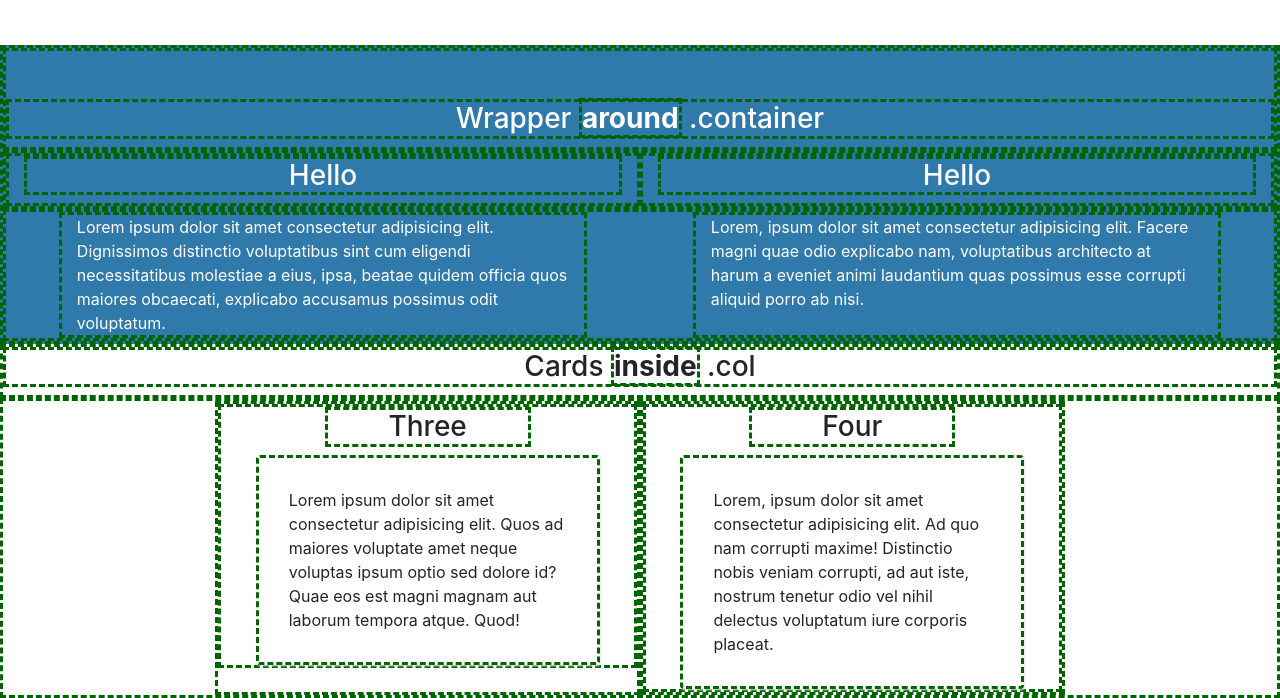
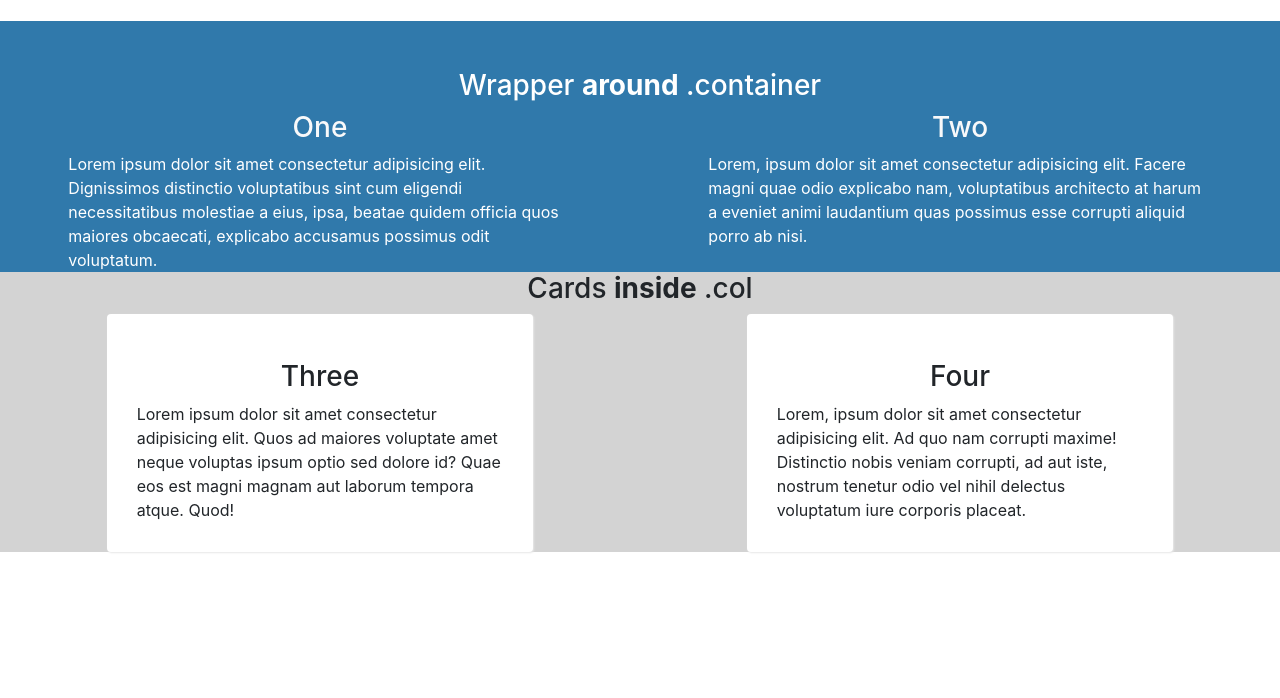
Before and after one commit to MCharron93/Two-Grid-Tricks, a plain HTML site: page index.html in a window 1280 px wide. Shown: the part 222-920 px from the top of the page. After the commit the page ends 800 px from the top, so only its background shows below. Drawn offline with nearby package versions, Linux system fonts and the light colour scheme.

Commit message:
Finished basis and removed line guides

```diff
--- a/index.html
+++ b/index.html
@@ -8,11 +8,6 @@
   <link rel="stylesheet" href="https://stackpath.bootstrapcdn.com/bootstrap/4.3.1/css/bootstrap.min.css"
     integrity="sha384-ggOyR0iXCbMQv3Xipma34MD+dH/1fQ784/j6cY/iJTQUOhcWr7x9JvoRxT2MZw1T" crossorigin="anonymous">
   <link rel="stylesheet" href="style.css">
-  <style>
-    div * {
-      border: dashed darkgreen;
-    }
-  </style>
 </head>
 
 
@@ -40,38 +35,45 @@
       <div class="row">
         <div class="col-6 col-md-6 text-center">
           <h3 class="text-light">
-            Hello
-          </h3>
+            One</h3>
         </div>
         <div class="col-6 col-md-6 text-center">
-          <h3 class="text-light">Hello</h3>
+          <h3 class="text-light">Two</h3>
         </div>
       </div>
       <div class="row justify-content-around">
-        <div class="col-5">Lorem ipsum dolor sit amet consectetur adipisicing elit. Dignissimos distinctio voluptatibus sint cum eligendi necessitatibus molestiae a eius, ipsa, beatae quidem officia quos maiores obcaecati, explicabo accusamus possimus odit voluptatum.</div>
-        <div class="col-5">Lorem, ipsum dolor sit amet consectetur adipisicing elit. Facere magni quae odio explicabo nam, voluptatibus architecto at harum a eveniet animi laudantium quas possimus esse corrupti aliquid porro ab nisi.</div>
+        <div class="col-5">Lorem ipsum dolor sit amet consectetur adipisicing elit. Dignissimos distinctio voluptatibus
+          sint cum eligendi necessitatibus molestiae a eius, ipsa, beatae quidem officia quos maiores obcaecati,
+          explicabo accusamus possimus odit voluptatum.</div>
+        <div class="col-5">Lorem, ipsum dolor sit amet consectetur adipisicing elit. Facere magni quae odio explicabo
+          nam, voluptatibus architecto at harum a eveniet animi laudantium quas possimus esse corrupti aliquid porro ab
+          nisi.</div>
       </div>
     </div>
   </div>
 
-  <section class=".bg-grey">
+  <section class="bg-grey">
     <div class="container-fluid">
       <div class="row">
         <h3 class="col-12 text-center">Cards <b>inside</b> .col</h3>
       </div>
-      <div class="row justify-content-center">
-        <div class="col-4">
+      <div class="row justify-content-around">
+        <div class="col-4 card-white">
           <div class="row justify-content-center">
-            <h3 class="col-6 text-center">Three</h3>
-            <div class="col-10 card-white">Lorem ipsum dolor sit amet consectetur adipisicing elit. Quos ad maiores voluptate amet neque voluptas ipsum optio sed dolore id? Quae eos est magni magnam aut laborum tempora atque. Quod!</div>
+            <h3 class="col-6 text-center mt-3">Three</h3>
+            <div class="col-12">Lorem ipsum dolor sit amet consectetur adipisicing elit. Quos ad maiores
+              voluptate amet neque voluptas ipsum optio sed dolore id? Quae eos est magni magnam aut laborum tempora
+              atque. Quod!</div>
           </div>
         </div>
-        <div class="col-4">
+        <div class="col-4 card-white">
           <div class="row justify-content-center">
-            <h3 class="col-6 text-center">Four</h3>
-            <div class="col-10 card-white">Lorem, ipsum dolor sit amet consectetur adipisicing elit. Ad quo nam corrupti maxime! Distinctio nobis veniam corrupti, ad aut iste, nostrum tenetur odio vel nihil delectus voluptatum iure corporis placeat.</div>
+            <h3 class="col-6 text-center mt-3">Four</h3>
+            <div class="col-12">Lorem, ipsum dolor sit amet consectetur adipisicing elit. Ad quo nam corrupti
+              maxime! Distinctio nobis veniam corrupti, ad aut iste, nostrum tenetur odio vel nihil delectus voluptatum
+              iure corporis placeat.</div>
+          </div>
         </div>
-      </div>
       </div>
     </div>
   </section>
```
